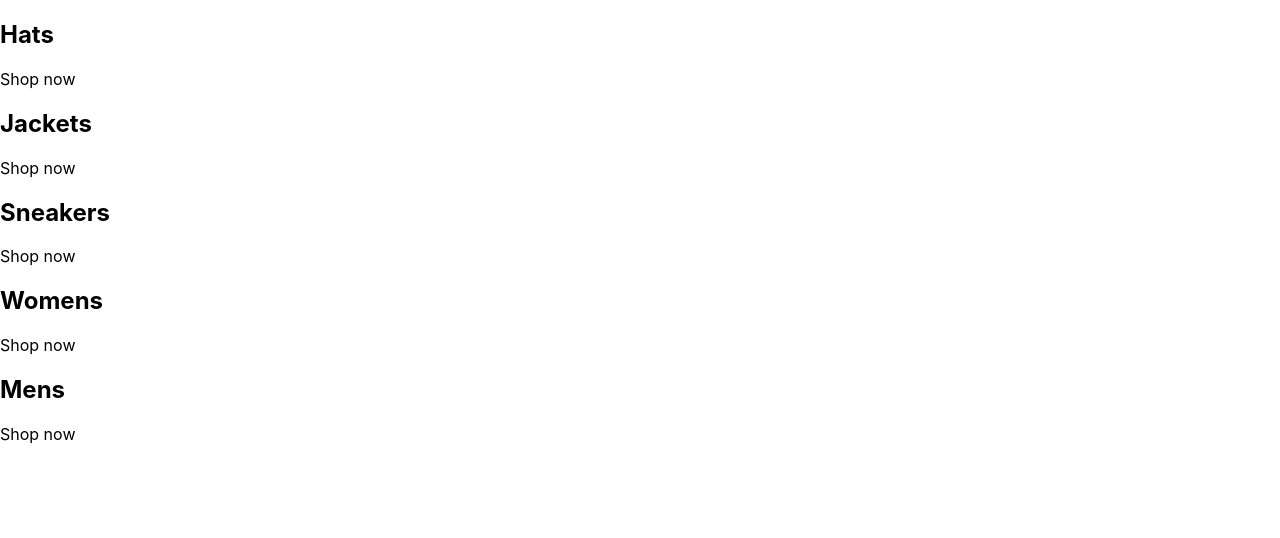
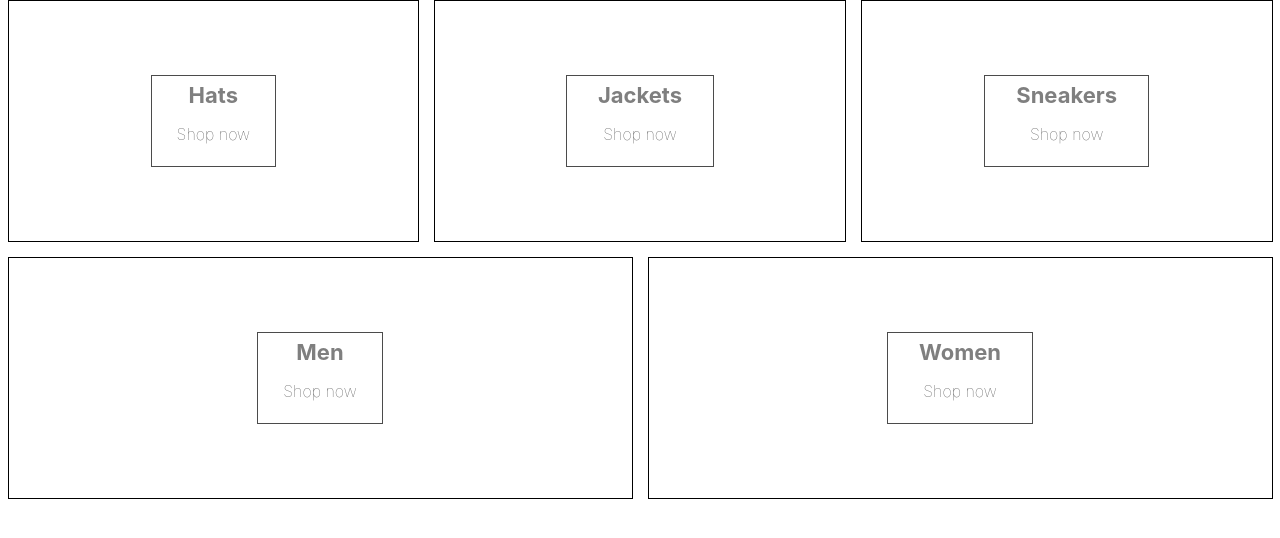
Before and after one commit to Aadi2006/finalclothing, a React (Create React App) app: page / in a window 1280 px wide. Shown: the top 538 px of the page. Built offline with nearby package versions, Linux system fonts and the light colour scheme.

Commit message:
Added little bit of sass to give file structure

```diff
--- a/package.json
+++ b/package.json
@@ -9,6 +9,7 @@
     "react": "^18.1.0",
     "react-dom": "^18.1.0",
     "react-scripts": "5.0.1",
+    "sass": "^1.52.3",
     "web-vitals": "^2.1.4"
   },
   "scripts": {
--- a/src/App.js
+++ b/src/App.js
@@ -1,45 +1,40 @@
+import "./categories.styles.scss";
+
 const App = () => {
+  const categories = [
+    {
+      id: 1,
+      title: "Hats",
+    },
+    {
+      id: 2,
+      title: "Jackets",
+    },
+    {
+      id: 3,
+      title: "Sneakers",
+    },
+    {
+      id: 4,
+      title: "Men",
+    },
+    {
+      id: 5,
+      title: "Women",
+    },
+  ];
+
   return (
     <div className="categories-container">
-      <div className="category-container">
-        {/* <img src="" alt="" /> */}
-        <div className="category-body-container">
-          <h2>Hats</h2>
-          <p>Shop now</p>
+      {categories.map((category) => (
+        <div className="category-container" key={category.id}>
+          <div />
+          <div className="category-body-container">
+            <h2>{category.title}</h2>
+            <p>Shop now</p>
+          </div>
         </div>
-      </div>
-
-      <div className="category-container">
-        {/* <img src="" alt="" /> */}
-        <div className="category-body-container">
-          <h2>Jackets</h2>
-          <p>Shop now</p>
-        </div>
-      </div>
-
-      <div className="category-container">
-        {/* <img src="" alt="" /> */}
-        <div className="category-body-container">
-          <h2>Sneakers</h2>
-          <p>Shop now</p>
-        </div>
-      </div>
-
-      <div className="category-container">
-        {/* <img src="" alt="" /> */}
-        <div className="category-body-container">
-          <h2>Womens</h2>
-          <p>Shop now</p>
-        </div>
-      </div>
-
-      <div className="category-container">
-        {/* <img src="" alt="" /> */}
-        <div className="category-body-container">
-          <h2>Mens</h2>
-          <p>Shop now</p>
-        </div>
-      </div>
+      ))}
     </div>
   );
 };
--- /dev/null
+++ b/src/categories.styles.scss
@@ -0,0 +1,75 @@
+.categories-container {
+    width: 100%;
+    display: flex;
+    flex-wrap: wrap;
+    justify-content: space-between;
+  }
+
+  .category-container {
+    min-width: 30%;
+    height: 240px;
+    flex: 1 1 auto;
+    display: flex;
+    align-items: center;
+    justify-content: center;
+    border: 1px solid black;
+    margin: 0 7.5px 15px;
+    overflow: hidden;
+
+    &:hover {
+      cursor: pointer;
+
+      & .background-image {
+        transform: scale(1.1);
+        transition: transform 6s cubic-bezier(0.25, 0.45, 0.45, 0.95);
+      }
+
+      & .category-body-container {
+        opacity: 0.9;
+      }
+    }
+
+    &.large {
+      height: 380px;
+    }
+
+    &:first-child {
+      margin-right: 7.5px;
+    }
+
+    &:last-child {
+      margin-left: 7.5px;
+    }
+
+    .background-image {
+      width: 100%;
+      height: 100%;
+      background-size: cover;
+      background-position: center;
+    }
+
+    .category-body-container {
+      height: 90px;
+      padding: 0 25px;
+      display: flex;
+      flex-direction: column;
+      align-items: center;
+      justify-content: center;
+      border: 1px solid black;
+      background-color: white;
+      opacity: 0.7;
+      position: absolute;
+
+      h2 {
+        font-weight: bold;
+        margin: 0 6px 0;
+        font-size: 22px;
+        color: #4a4a4a;
+      }
+
+      p {
+        font-weight: lighter;
+        font-size: 16px;
+      }
+    }
+  }
```
Also changed, not shown: 1 other file (tests, documents, lock files or other folders).
